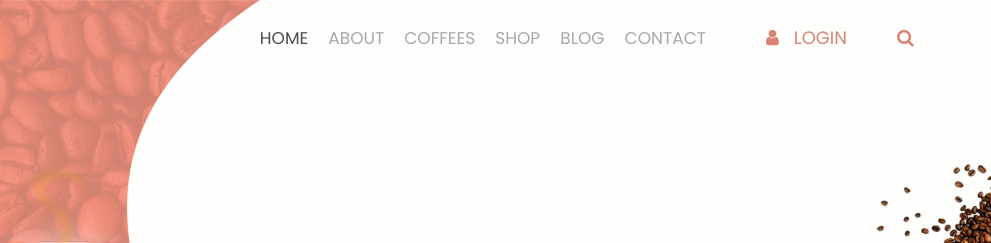
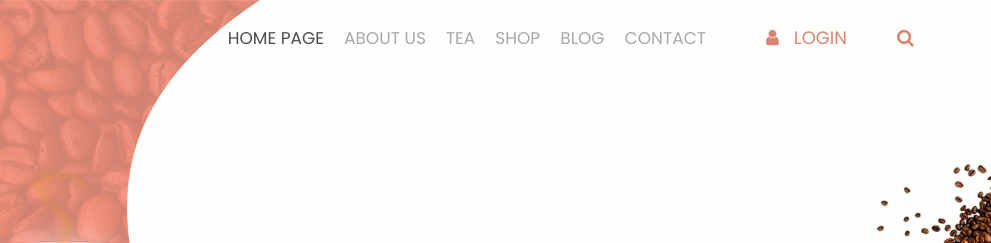
Before and after one commit to tassdaq/bens, a plain HTML site: page index.html in a window 1280 px wide. Shown: the top 243 px of the page, 289-1280 px from the left. Drawn offline with nearby package versions, Linux system fonts and the light colour scheme; files whose address does not match are found by name.

Commit message:
Update index.html

```diff
--- a/index.html
+++ b/index.html
@@ -39,13 +39,13 @@
                <div class="collapse navbar-collapse" id="navbarSupportedContent">
                   <ul class="navbar-nav ml-auto">
                      <li class="nav-item active">
-                        <a class="nav-link" href="index.html">Home</a>
+                        <a class="nav-link" href="index.html">Home page</a>
                      </li>
                      <li class="nav-item">
-                        <a class="nav-link" href="about.html">About</a>
+                        <a class="nav-link" href="about.html">About us</a>
                      </li>
                      <li class="nav-item">
-                        <a class="nav-link" href="coffees.html">Coffees</a>
+                        <a class="nav-link" href="coffees.html">tea</a>
                      </li>
                      <li class="nav-item">
                         <a class="nav-link" href="shop.html">Shop</a>
```
